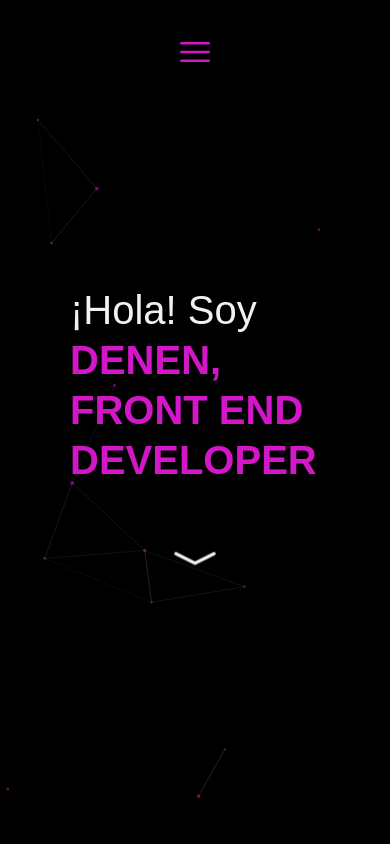
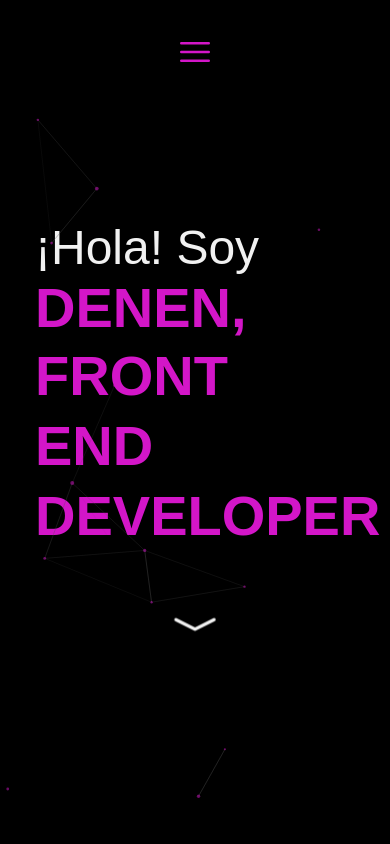
Before and after one commit to Denen9/personal-portfolio-react, a React (Create React App) app: page / in a window 390 px wide. Shown: the top 844 px of the page. Built offline with nearby package versions, Linux system fonts and the light colour scheme; no server answers; the database is empty; what webfontloader would draw is missing.

Commit message:
cambio el hero para versiones mobile

```diff
--- a/src/components/Hero/Hero.css
+++ b/src/components/Hero/Hero.css
@@ -94,7 +94,7 @@
        }
 
        .titleBox{
-            width: 250px;
+            width: 20rem;
             display: flex;
             flex-direction: column;
             padding: 2rem 0;
@@ -103,16 +103,16 @@
        }
 
        .titleOne{
-            font-size: 2.5rem;
+            font-size: 3rem;
             line-height: 125%;
        }
 
        .titleOneDenen {
-        font-size: 2.5rem;
+        font-size: 3.5rem;
     }
 
        .titleTwo{
-           font-size: 2.5rem;
+           font-size: 3.5rem;
            line-height: 125%;
            margin-left: 0;
        }
```
